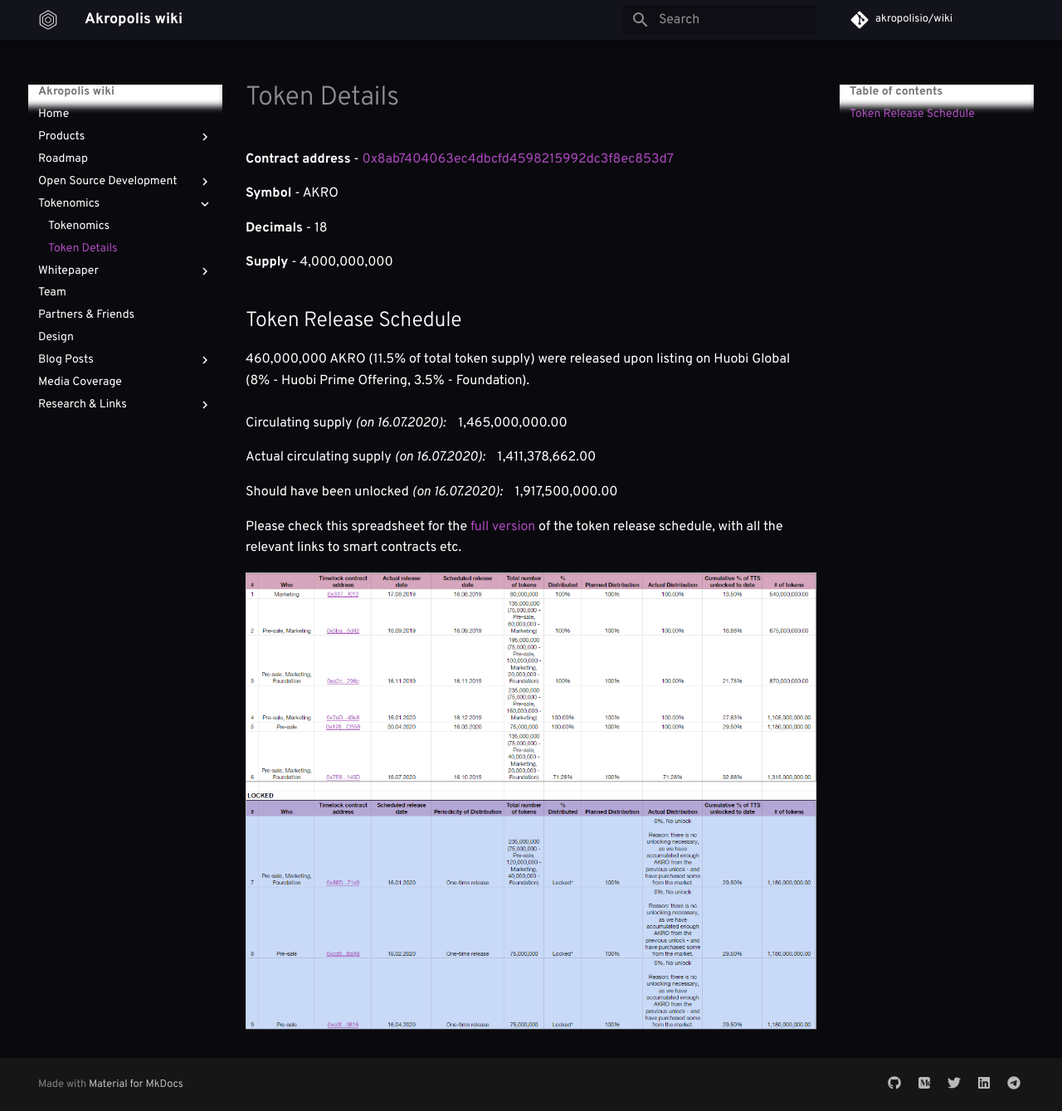
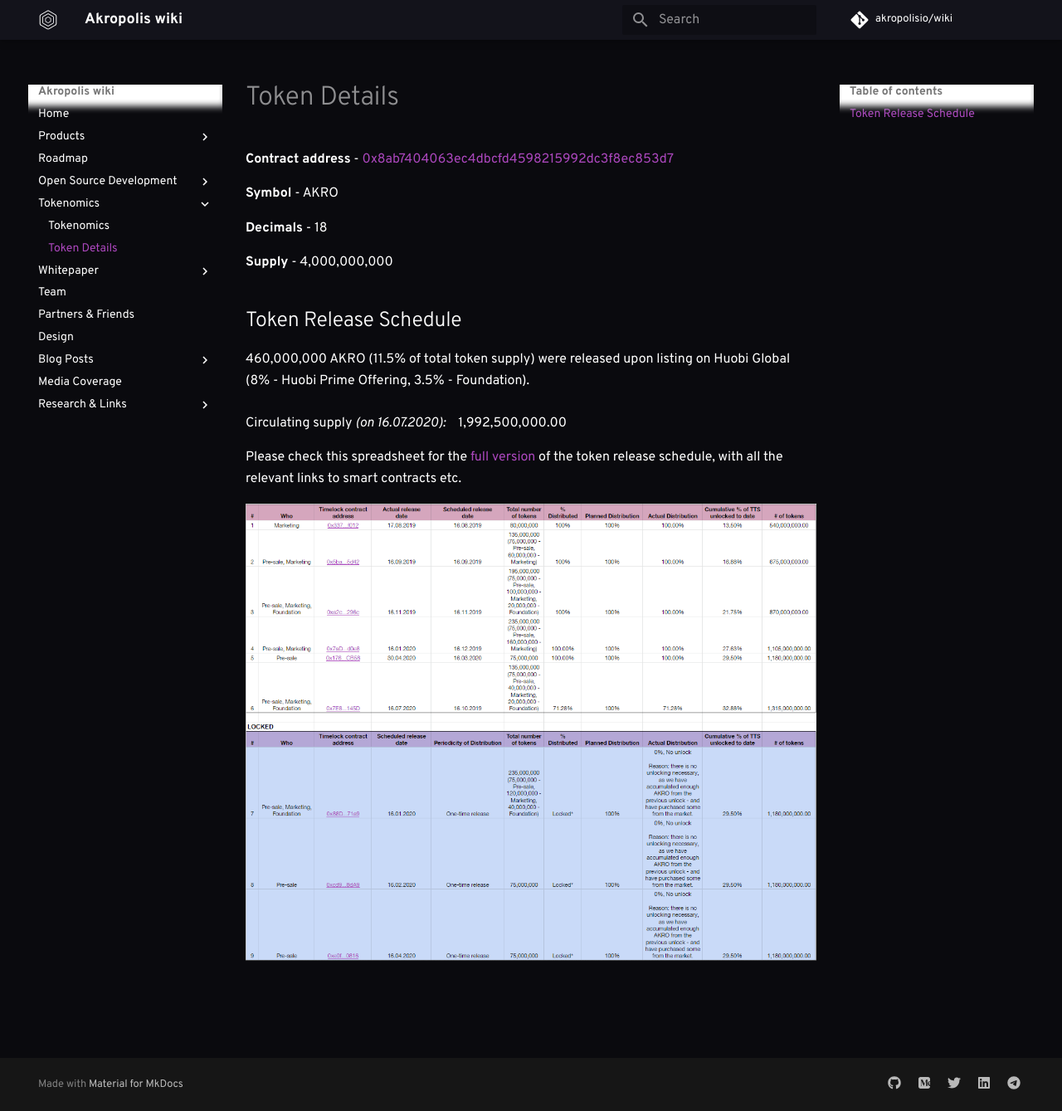
Before and after one commit to kaonone/wiki, an MkDocs documentation site: the page built from docs/tokendetails.md, in a window 1280 px wide and 1339 px high. Shown: the whole window at 83% size. Built offline with MkDocs 1.6.1 and Material for MkDocs 9.7.7, drawn with Linux system fonts in a browser that asks for light colours; some web fonts are replaced; comment, search, counter and statistics services are not loaded; old or Windows-style settings are respelled for this version of MkDocs.

Commit message:
tokendet. upd

```diff
--- a/docs/tokendetails.md
+++ b/docs/tokendetails.md
@@ -14,11 +14,7 @@
 460,000,000 AKRO (11.5% of total token supply) were released upon listing on Huobi Global (8% - Huobi Prime Offering, 3.5% - Foundation).
 <br/>
 <br/>
-Circulating supply *(on 16.07.2020):* &nbsp;&nbsp; 1,465,000,000.00 <br/>
-
-Actual circulating supply *(on 16.07.2020):* &nbsp;&nbsp; 1,411,378,662.00 <br/>
-
-Should have been unlocked *(on 16.07.2020):* &nbsp;&nbsp; 1,917,500,000.00
+Circulating supply *(on 16.07.2020):* &nbsp;&nbsp; 1,992,500,000.00 <br/>
 
 Please check this spreadsheet for the [full version](https://docs.google.com/spreadsheets/d/1R7GDIhQeA8SNCl2f5b4rvgzUk0icdsIH6bkhbvnFI3A) of the token release schedule, with all the relevant links to smart contracts etc.
 
```
